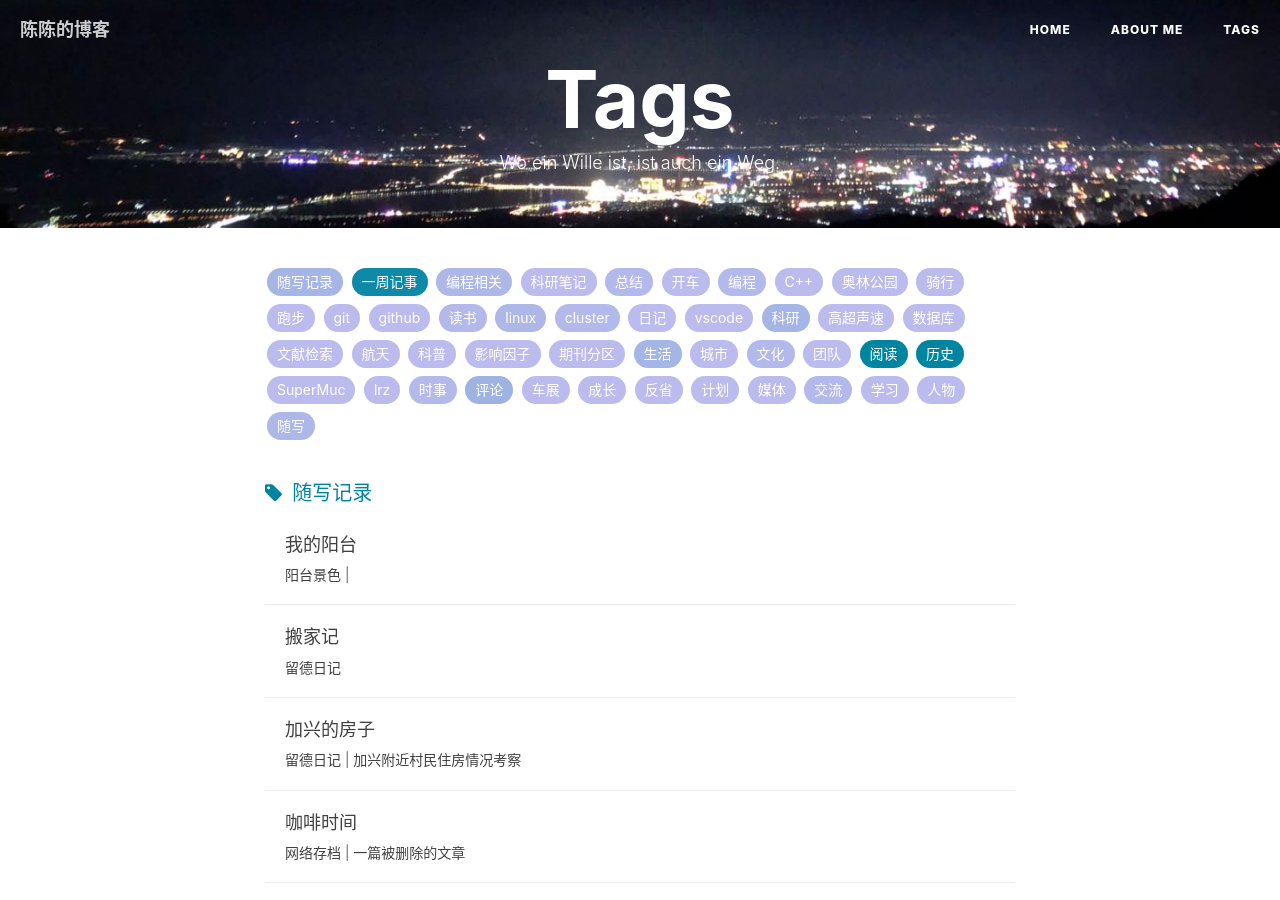
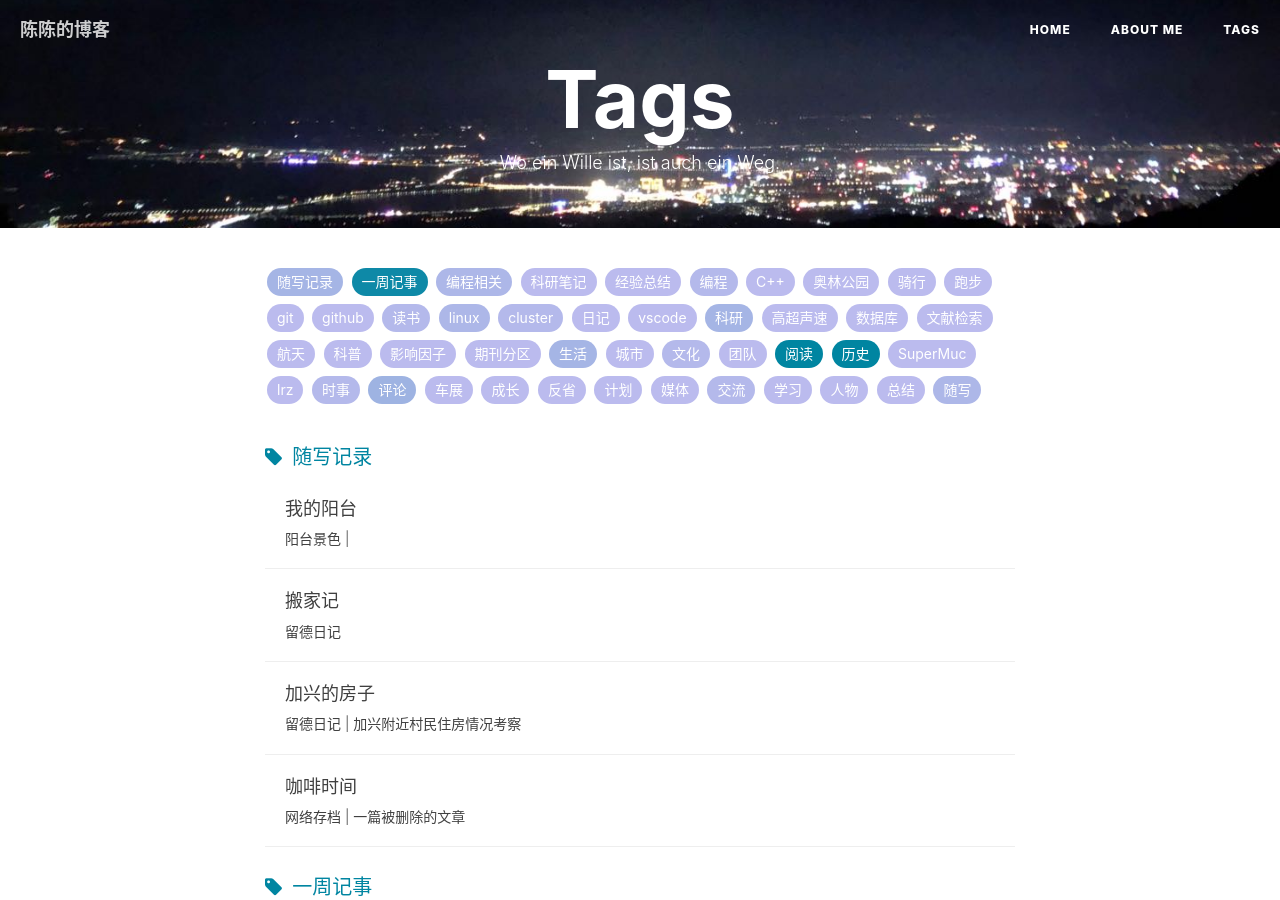
Before and after one commit to chensong212/chensong212.github.io, a Jekyll site: the page built from tags.html, in a window 1280 px wide and 900 px high. Built offline with Jekyll 4.4.1, drawn with Linux system fonts in a browser that asks for light colours; nearby versions of some CDN libraries; comment, search, counter and statistics services are not loaded; some of the changed text lies outside the part shown.

Commit message:
Update 2020-12-01-driving.md

```diff
--- a/_posts/2020-12-01-driving.md
+++ b/_posts/2020-12-01-driving.md
@@ -7,8 +7,7 @@
 header-img:
 catalog: true
 tags:
-    - 总结
-    - 开车
+    - 经验总结
 
 ---
 
```
